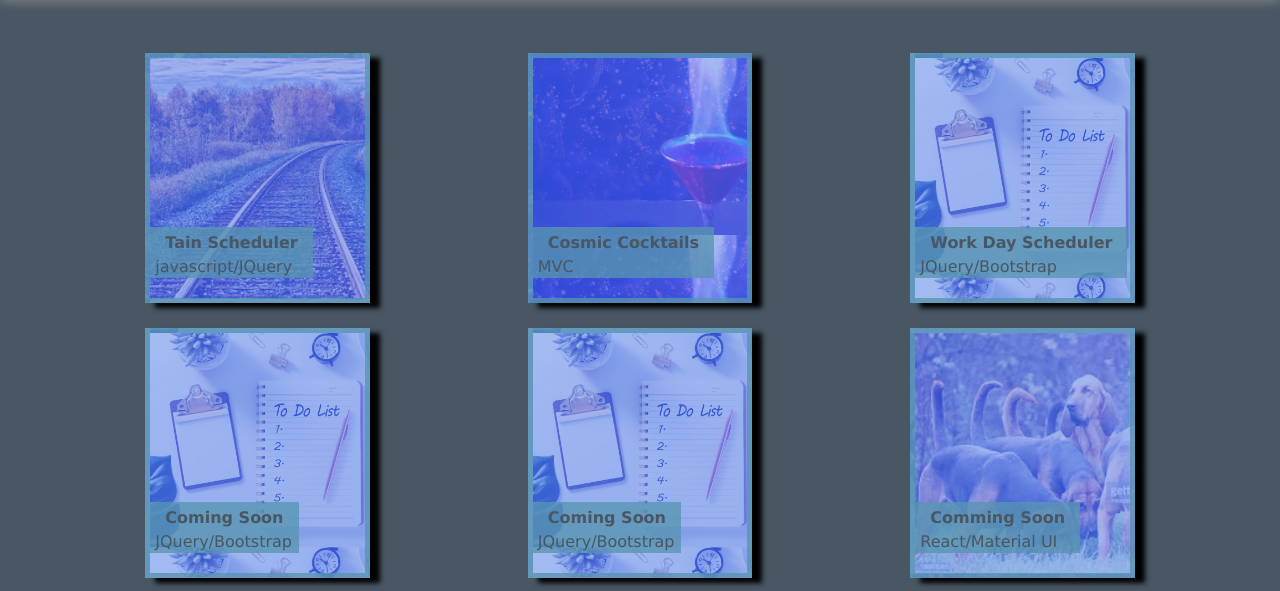
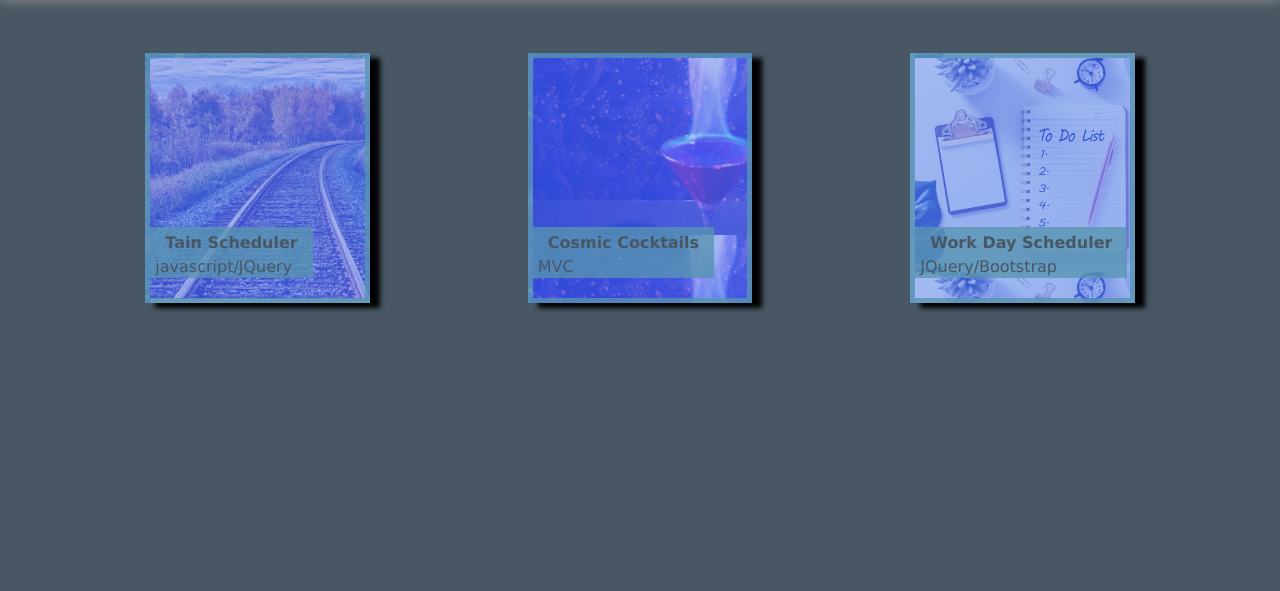
Before and after one commit to slsmi894/Portfolio-by-Sandy-Smith, a plain HTML site: page project.html in a window 1280 px wide. Shown: the part 310-901 px from the top of the page. After the commit the page ends 800 px from the top, so only its background shows below. Drawn offline with Linux system fonts and the light colour scheme.

Commit message:
clean up project list display

```diff
--- a/project.html
+++ b/project.html
@@ -53,13 +53,13 @@
             <span>JQuery/Bootstrap</span>
           </div>
         </a>
-        <a href="#" class="flex-item daily jquery bootstrap">
+        <!-- <a href="#" class="flex-item daily jquery bootstrap">
           <div>
             <h3>Coming Soon</h3>
             <span>JQuery/Bootstrap</span>
           </div>
-        </a>
-        <a href="#" class="flex-item daily jquery bootrap">
+        </a> -->
+        <!-- <a href="#" class="flex-item daily jquery bootrap">
           <div>
             <h3>Coming Soon</h3>
             <span>JQuery/Bootstrap</span>
@@ -70,7 +70,7 @@
             <h3>Comming Soon</h3>
             <span>React/Material UI</span>
           </div>
-        </a>
+        </a> -->
 
 
 
```
